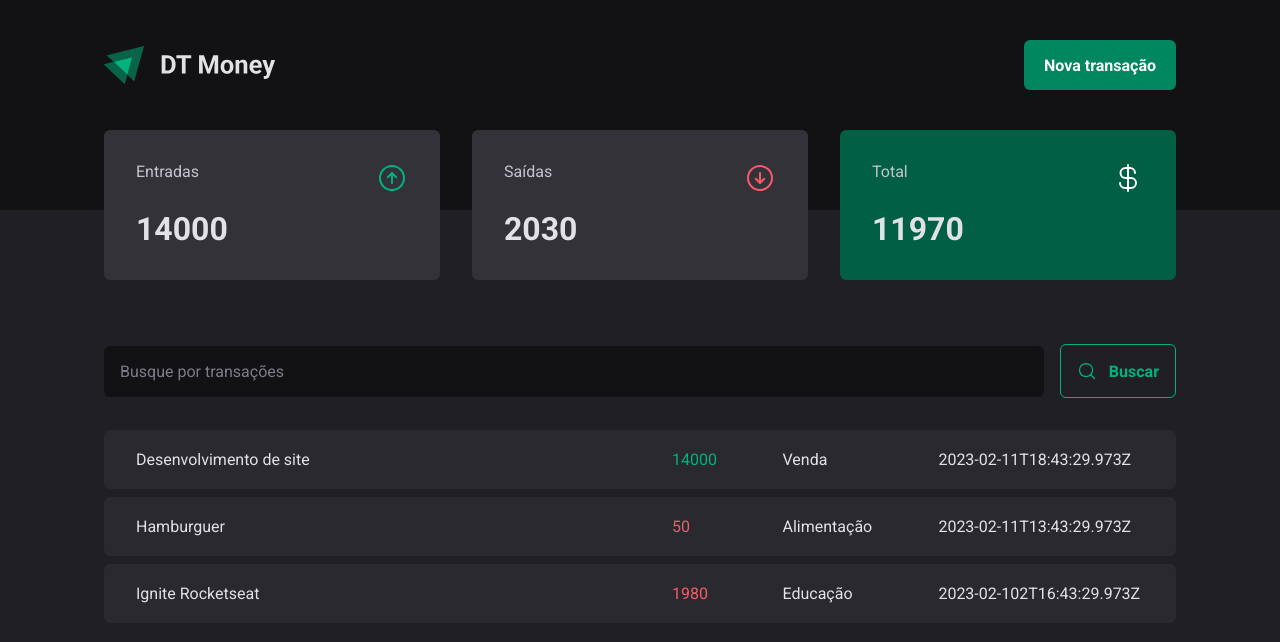
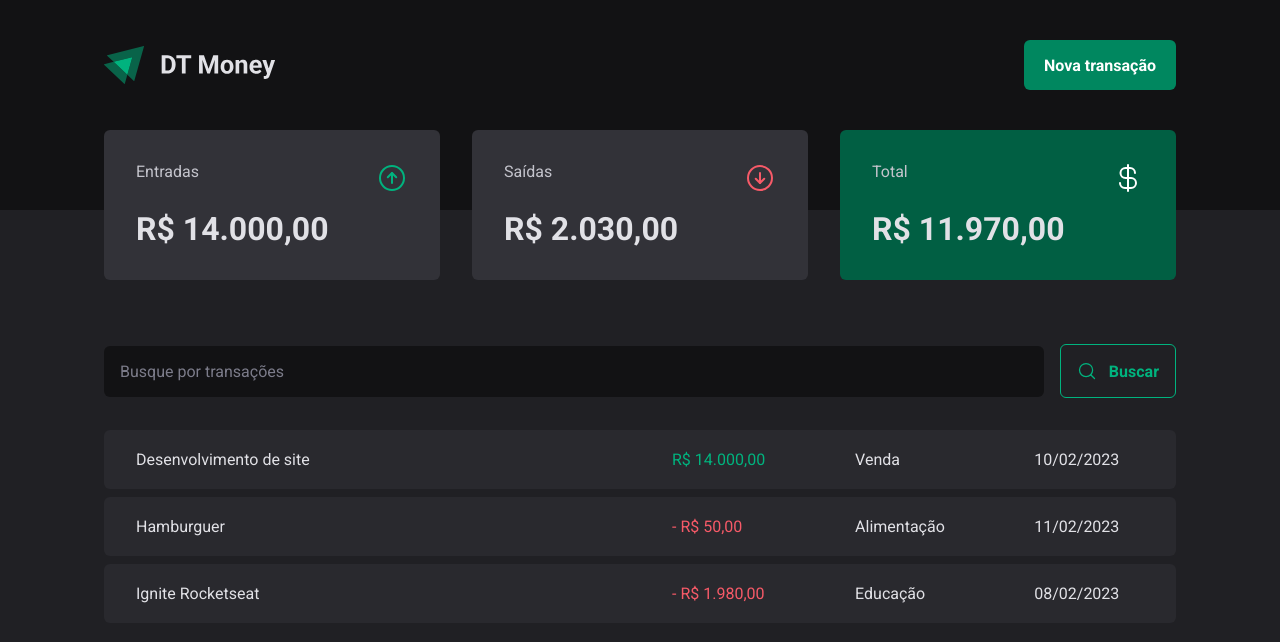
Before and after one commit to glaubermatos/dt-money, a React (Vite) app: page / in a window 1280 px wide. Shown: the top 642 px of the page. Built offline with nearby package versions, Linux system fonts and the light colour scheme; data requests are answered from the project's data file.

Commit message:
Conexão com a API - Formatando valores

```diff
--- a/server.json
+++ b/server.json
@@ -6,7 +6,7 @@
             "type": "income",
             "category": "Venda",
             "price": 14000,
-            "createdAt": "2023-02-11T18:43:29.973Z"
+            "createdAt": "2023-02-10T20:26:07.012Z"
         },
         {
             "id": 2,
@@ -14,7 +14,7 @@
             "type": "outcome",
             "category": "Alimentação",
             "price": 50,
-            "createdAt": "2023-02-11T13:43:29.973Z"
+            "createdAt": "2023-02-11T20:26:07.012Z"
         },
         {
             "id": 3,
@@ -22,7 +22,7 @@
             "type": "outcome",
             "category": "Educação",
             "price": 1980,
-            "createdAt": "2023-02-102T16:43:29.973Z"
+            "createdAt": "2023-02-08T20:26:07.012Z"
         }
     ]
 }
--- a/src/components/Summary/index.tsx
+++ b/src/components/Summary/index.tsx
@@ -1,6 +1,7 @@
 import { ArrowCircleDown, ArrowCircleUp, CurrencyDollar } from "phosphor-react";
 import { useContext } from "react";
 import { TransactionsContext } from "../../contexts/TransactionsContext";
+import { priceFormatter } from "../../utils/formatter";
 import { SummaryContainer, SummaryCard } from "./styles";
 
 export function Summary() {
@@ -32,7 +33,7 @@
                     <ArrowCircleUp size={32} color="#00b37e" />
                 </header>
 
-                <strong>{summary.income}</strong>
+                <strong>{priceFormatter.format(summary.income)}</strong>
             </SummaryCard>
 
             <SummaryCard>
@@ -41,7 +42,7 @@
                     <ArrowCircleDown size={32} color="#f75a68" />
                 </header>
 
-                <strong>{summary.outcome}</strong>
+                <strong>{priceFormatter.format(summary.outcome)}</strong>
             </SummaryCard>
 
             <SummaryCard variant="green">
@@ -50,7 +51,7 @@
                     <CurrencyDollar size={32} color="#fff" />
                 </header>
 
-                <strong>{summary.total}</strong>
+                <strong>{priceFormatter.format(summary.total)}</strong>
             </SummaryCard>
         </SummaryContainer>
     )
--- a/src/pages/Transactions/index.tsx
+++ b/src/pages/Transactions/index.tsx
@@ -2,6 +2,7 @@
 import { Header } from "../../components/Header";
 import { Summary } from "../../components/Summary";
 import { TransactionsContext } from "../../contexts/TransactionsContext";
+import { dateFormatter, priceFormatter } from "../../utils/formatter";
 import { SearchForm } from "./components/SearchForm";
 
 import { PriceHighlight, TransactionsContainer, TransactionsTable } from "./styles";
@@ -25,11 +26,12 @@
                                     <td width="50%">{transaction.description}</td>
                                     <td>
                                         <PriceHighlight variant={transaction.type}>
-                                            {transaction.price}
+                                            {transaction.type == 'outcome' && '- '}
+                                            {priceFormatter.format(transaction.price)}
                                         </PriceHighlight>
                                     </td>
                                     <td>{transaction.category}</td>
-                                    <td>{transaction.createdAt}</td>
+                                    <td>{dateFormatter.format(new Date(transaction.createdAt))}</td>
                                 </tr>
 
                             )
--- /dev/null
+++ b/src/utils/formatter.ts
@@ -0,0 +1,6 @@
+export const dateFormatter = new Intl.DateTimeFormat('pt-BR')
+
+export const priceFormatter = new Intl.NumberFormat('pt-BR', {
+    style: 'currency',
+    currency: 'BRL'
+})
```
